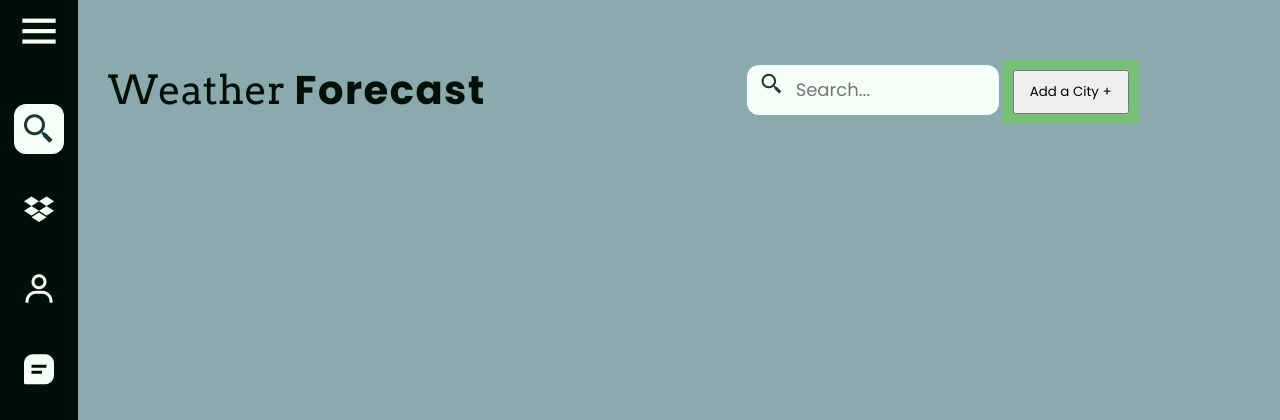
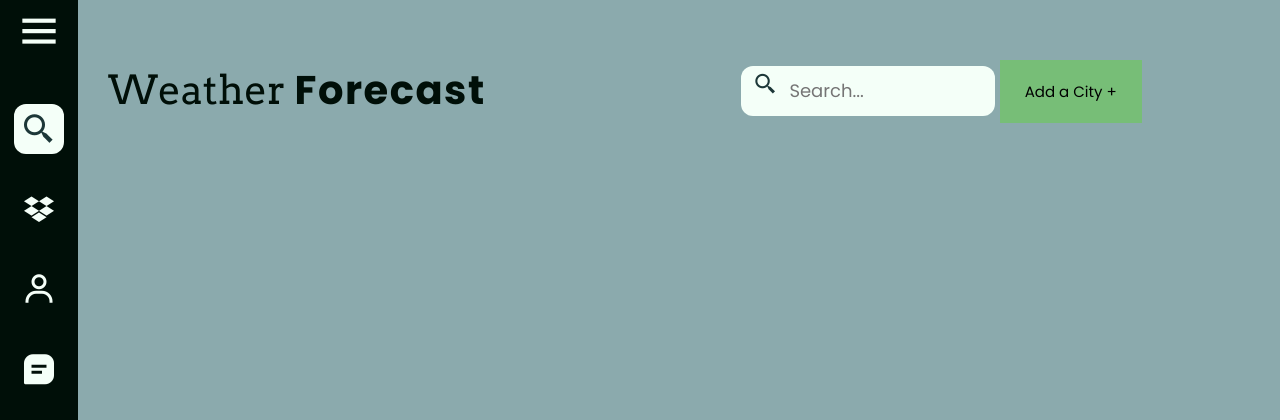
Before and after one commit to evargas1/Fun-Weather-App, a Django app: page / in a window 1280 px wide. Shown: the top 420 px of the page. Run offline with Django 3.2, Linux system fonts and the light colour scheme; data that the repository does not hold is empty.

Commit message:
added styling

```diff
--- a/app/templates/app/index.html
+++ b/app/templates/app/index.html
@@ -10,6 +10,17 @@
     <link rel="stylesheet" href="{% static 'css/style.css' %}">
 </head>
 <body>
+
+<style>
+
+    .add-city{
+        background-color: rgb(119, 190, 119) ;
+        border: none;
+        border-style: none;
+        text-decoration: none;
+        font-size: 15px;
+    }
+</style>
     <div class="sidebar" id="sidebar">
         <div class="logo_content">
             <div class="logo">
@@ -102,7 +113,7 @@
             <input style="padding-left: 15px;" type="text" name="" id="" placeholder="       Search...">
 
             <div class="dropdown" style="background-color: rgb(119, 190, 119);">
-                <button style="padding: 10px 15px;" style="background: rgb(119, 190, 119); " style="border: none;" style="box-shadow: none;" style="font-size: 15px;">Add a City &#x2b; </button>
+                <button class="add-city" style="padding: 10px 15px;" >Add a City &#x2b; </button>
             </div>
             </div>
 
```
